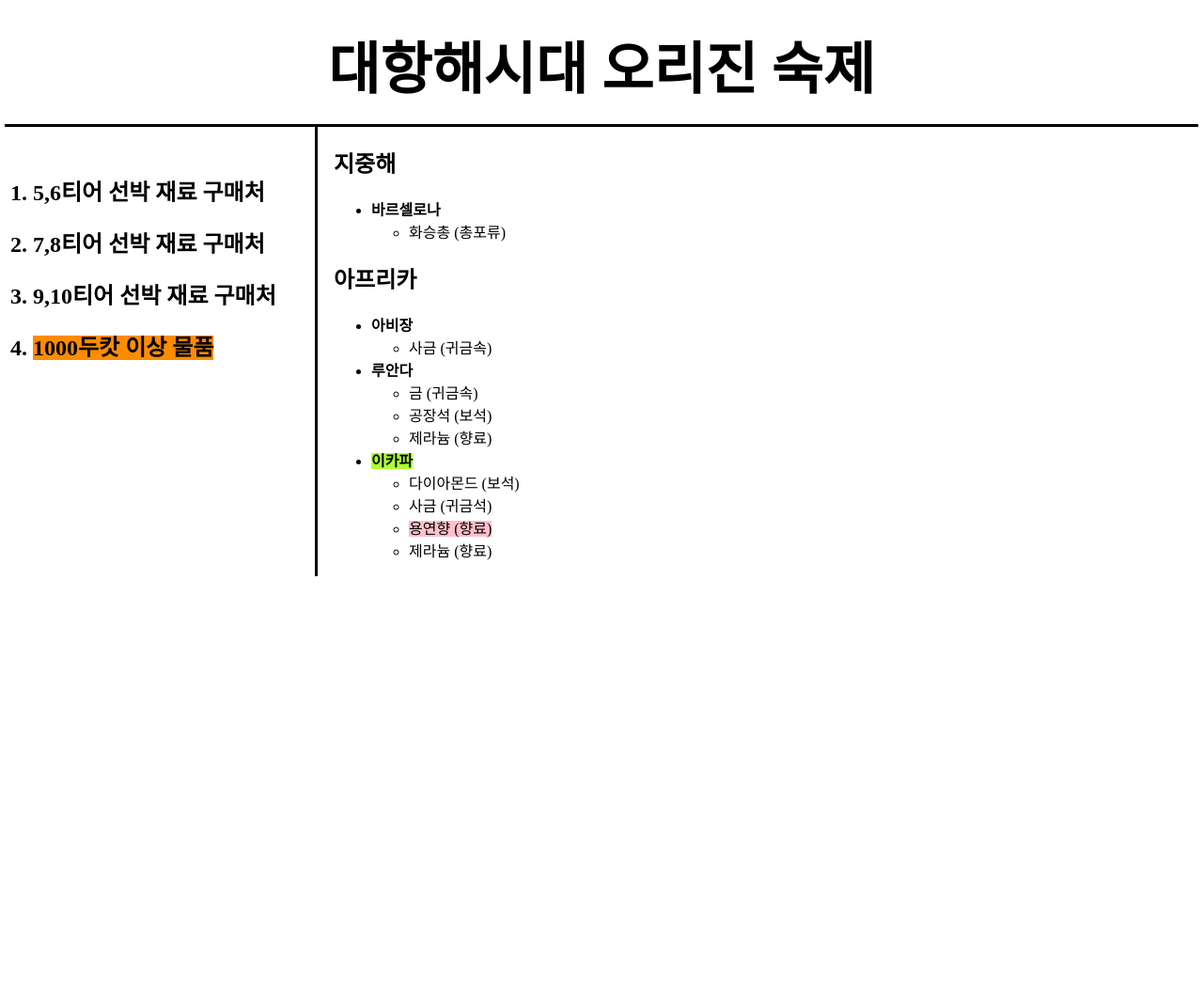
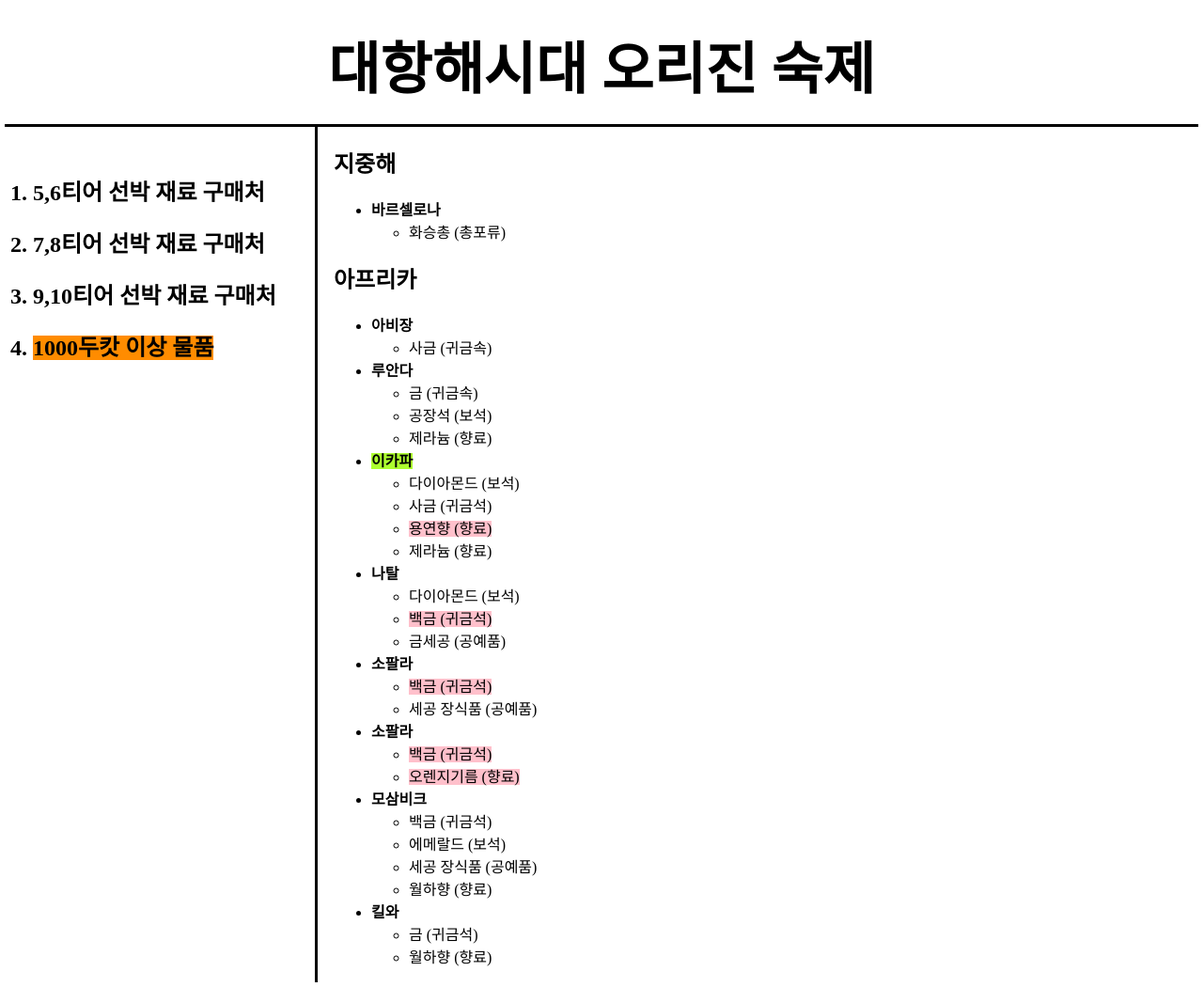
Before and after one commit to jmk1118/WebTest, a plain HTML site: page Buy/BuyOver1000.html in a window 1280 px wide. Shown: the whole page at 94% size. Before the commit the page ends 800 px from the top, so only its background shows below. Drawn offline with Linux system fonts and the light colour scheme.

Commit message:
fix: 데이터 추가

```diff
--- a/Buy/BuyOver1000.html
+++ b/Buy/BuyOver1000.html
@@ -51,6 +51,34 @@
                         <li><span id="speciality">용연향 (향료)</span></li>
                         <li>제라늄 (향료)</li>
                     </ul>
+                    <li><strong>나탈</strong></li>
+                    <ul>
+                        <li>다이아몬드 (보석)</li>
+                        <li><span id="speciality">백금 (귀금석)</span></li>
+                        <li>금세공 (공예품)</li>
+                    </ul>
+                    <li><strong>소팔라</strong></li>
+                    <ul>
+                        <li><span id="speciality">백금 (귀금석)</span></li>
+                        <li>세공 장식품 (공예품)</li>
+                    </ul>
+                    <li><strong>소팔라</strong></li>
+                    <ul>
+                        <li><span id="speciality">백금 (귀금석)</span></li>
+                        <li><span id="speciality">오렌지기름 (향료)</span></li>
+                    </ul>
+                    <li><strong>모삼비크</strong></li>
+                    <ul>
+                        <li>백금 (귀금석)</li>
+                        <li>에메랄드 (보석)</li>
+                        <li>세공 장식품 (공예품)</li>
+                        <li>월하향 (향료)</li>
+                    </ul>
+                    <li><strong>킬와</strong></li>
+                    <ul>
+                        <li>금 (귀금석)</li>
+                        <li>월하향 (향료)</li>
+                    </ul>
                 </ul>
             </div>
         </div>
```
